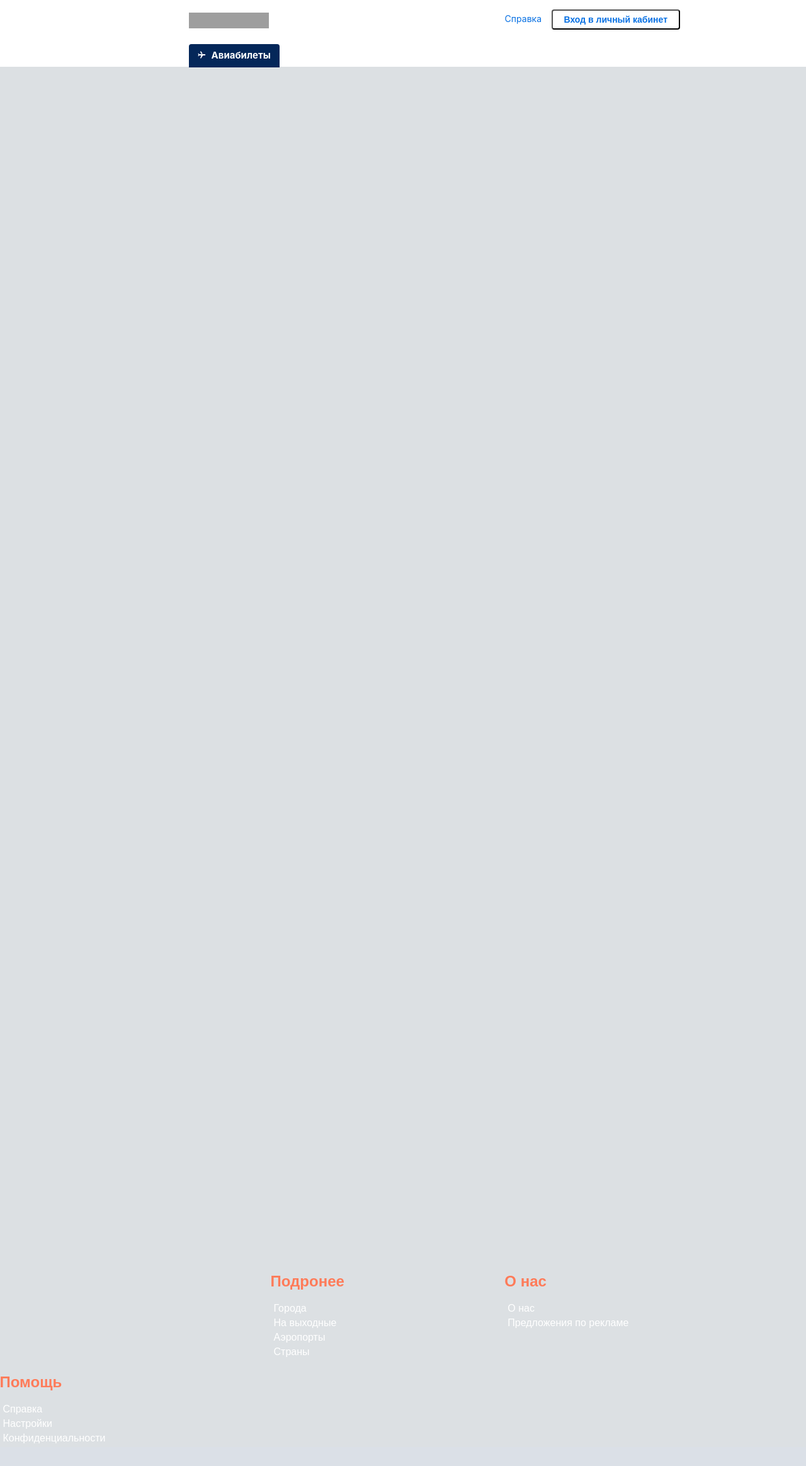
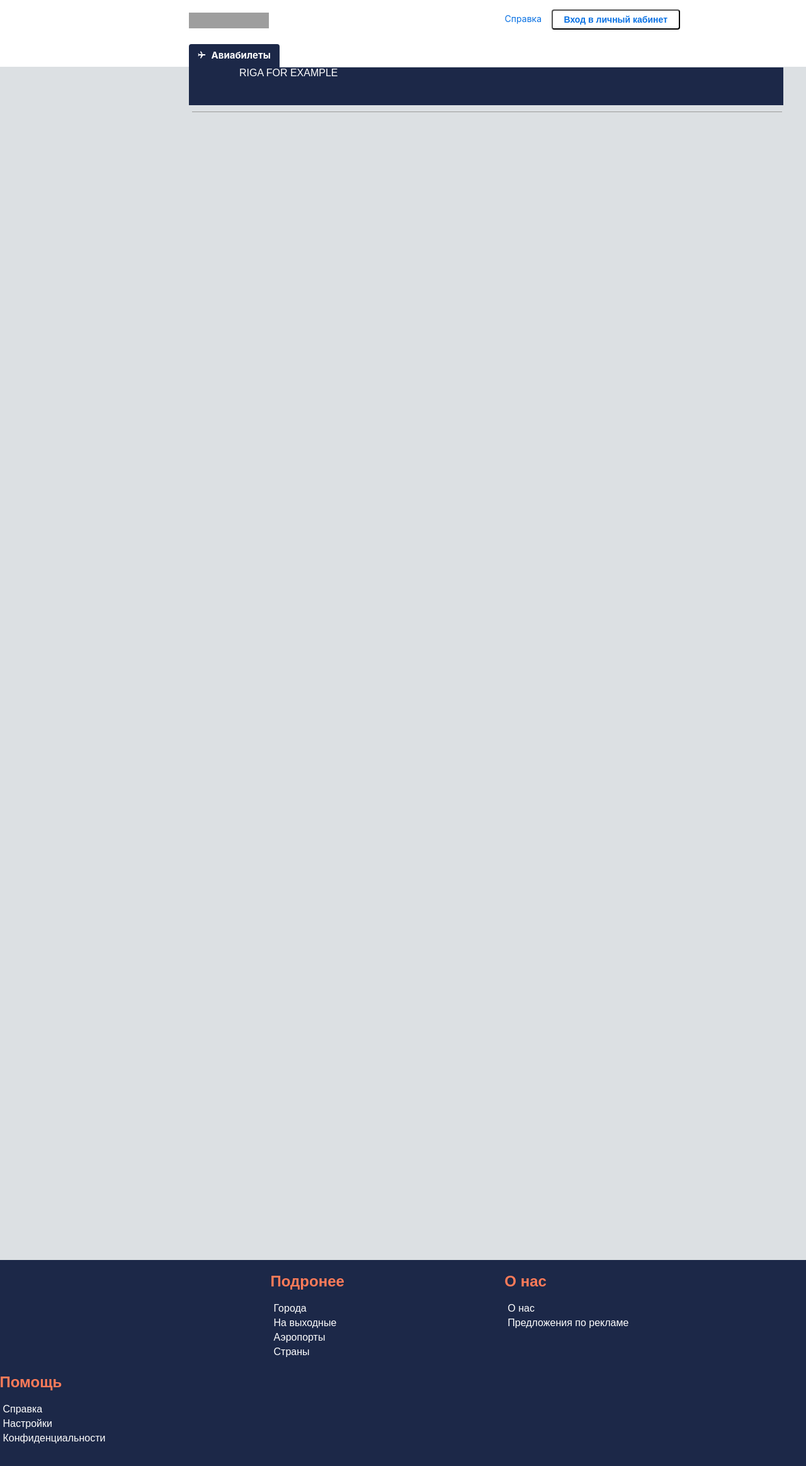
Before and after one commit to DevNexS/Flights, a PHP site: page /secondlpp.html in a window 1280 px wide. Shown: the whole page at 63% size. Before the commit the page ends 2291 px from the top, so only its background shows below. Run offline with PHP 8.4, Linux system fonts and the light colour scheme; grey boxes are pictures that could not be loaded.

Commit message:
footer fix

```diff
--- a/css/secondStyle.css
+++ b/css/secondStyle.css
@@ -29,7 +29,7 @@ table {
     margin-left: 60px;
     height: 20px;
     width: 80px;
-    background-color: #1C2848;
+    background-color: #1a2647;
 }
 
 #avia {
@@ -40,40 +40,28 @@ th{
     color: #fff;
     font: icon;
 }
-.footer {
-    float: center;
-    font: icon;
-    position: inherit;
-    bottom:0;
-    background-color: #1C2848;
-    color: #fff;
-    width: 100%;
-}
-
-.more {
-    margin-left: 200px;
-    margin-right: auto;
-    justify-content: center;
-    margin-right: 40px;
-    display: inline-flex;
-}
-
-p {
-    margin: 5px;
-}
-.aboutUs {
-    margin-right: 40px;
-    display: inline-flex;
-}
-.help {
-    margin-right: 40px;
-    display: inline-flex;
-}
-
-h2 {
-    color: #ff7b59;
-}
 
 .space {
     margin-bottom: 30px;
 }
+
+.menu {
+    width: 73.75%;
+    height: 60px;
+    background-color: #1C2848;
+    margin-left: 300px;
+    margin-top: 86px;
+}
+
+.flightArea {
+    color: #fff;
+    font: icon;
+    margin-left: 80px
+}
+
+.line {
+    border-bottom: 1px solid #9A9A9A;
+    margin-left: 305px;
+    width: 73.2%;
+    margin-top: 10px;
+   }
--- a/css/style.css
+++ b/css/style.css
@@ -42,7 +42,7 @@ body {
     border-color:#0770e3;
 }
 .aviasquare {
-    background-color: #042759;
+    background-color: #1C2848;
     color: #fff;
     position: absolute;
     padding-bottom: 8px;
@@ -234,3 +234,7 @@ p {
 h2 {
     color: #ff7b59;
 }
+
+.space {
+    margin-bottom: 30px;
+}
--- a/index.html
+++ b/index.html
@@ -99,5 +99,7 @@
                 <p>Конфиденциальности</p>
             </div>
         </div>
+        <div class="space">
+        </div>
 </body>
 </html>
--- a/secondlpp.html
+++ b/secondlpp.html
@@ -17,13 +17,17 @@
             </svg>
         </a>
         <a class="faq" href="#">Справка</a>
-        <button type="button" class="login">Вход в личный кабинет</button>
+                <button type="button" class="login">Вход в личный кабинет</button>
         <a class="aviasquare" href="#">
             <svg width="12" height="12" viewBox="0 0 9 10" fill="none" xmlns="http://www.w3.org/2000/svg"><path d="M0.265704 3.12166C0.359188 3.07631 0.465441 3.06454 0.566584 3.08834C0.667727 3.11213 0.757585 3.17005 0.821037 3.25233L1.6797 4.36649L2.73904 4.21074C2.84209 4.19099 2.94678 4.18103 3.0517 4.18099H8.80454C9.30136 4.18089 9.79029 4.30522 10.2267 4.54266C10.3135 4.59313 10.3849 4.66636 10.433 4.75445C10.4812 4.84254 10.5044 4.94212 10.5001 5.04244C10.4958 5.14275 10.4641 5.23997 10.4085 5.32358C10.3529 5.4072 10.2755 5.47402 10.1847 5.51683L10.1579 5.52908C9.75816 5.71977 9.32091 5.81882 8.87804 5.81899H6.36154L4.22479 9.24141C4.14384 9.37146 4.03109 9.47874 3.89719 9.55314C3.76329 9.62755 3.61264 9.66661 3.45945 9.66666H2.78862L3.95937 6.2495V5.81899H3.06687C2.9514 5.81884 2.83626 5.80672 2.72329 5.78283L1.6937 5.61483L0.813454 6.75699C0.751732 6.8375 0.664731 6.8949 0.566439 6.91998C0.468148 6.94505 0.364279 6.93634 0.271537 6.89524C0.165887 6.84806 0.0819827 6.76268 0.0366519 6.65622C-0.00867896 6.54977 -0.0120837 6.43011 0.0271205 6.32124L0.50312 4.99999L0.0352871 3.68691C-0.00268791 3.58077 -0.000177572 3.46435 0.0423374 3.35995C0.0848523 3.25555 0.164384 3.17049 0.265704 3.12108V3.12166ZM3.45887 0.333328C3.61207 0.333322 3.76273 0.372366 3.89665 0.446772C4.03056 0.521179 4.14329 0.628493 4.2242 0.758578L6.08504 3.66649H3.9372L2.78745 0.333328H3.45887Z" fill="white"/>
             </svg>
             <span class="aviabutton">Авиабилеты</span>
         </a>
     </div>
+    <div class="menu">
+        <p class="flightArea">RIGA FOR EXAMPLE</p>
+    </div>
+    <div class="line"></div>
     <div class="footer">
         <div class="more">
             <div>
```
